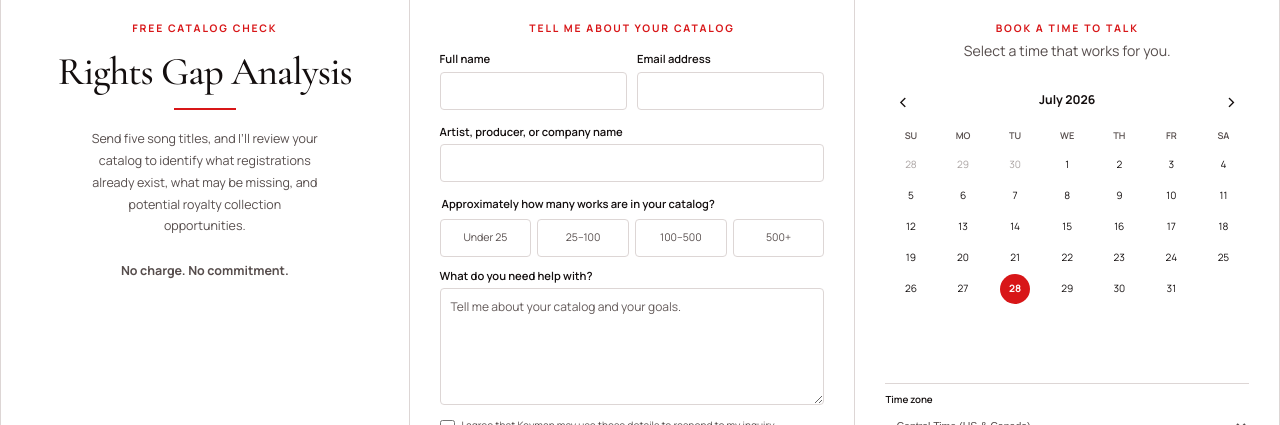
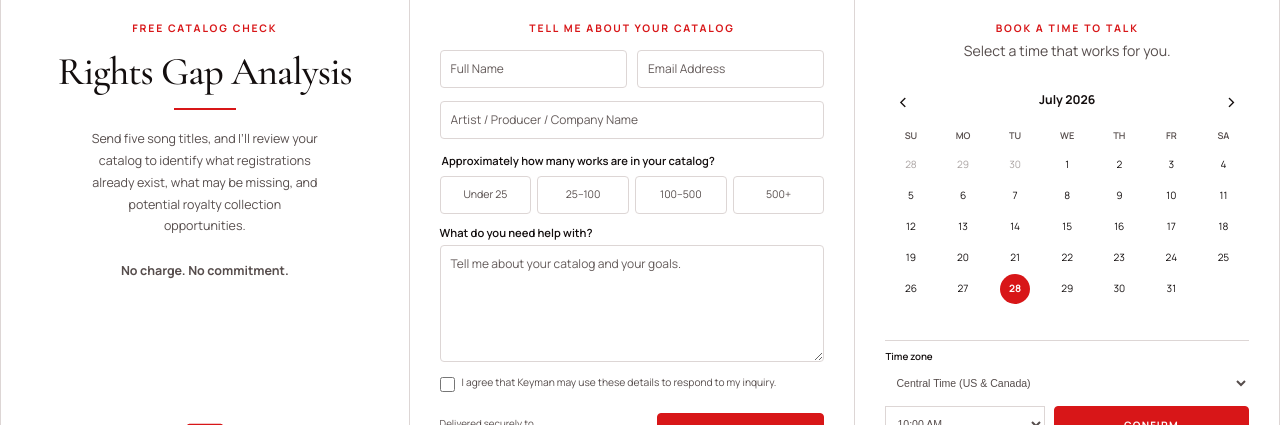
Before and after one commit to digitalcr8tive/keyman-website, a website: page index.html in a window 1280 px wide. Shown: the part 868-1293 px from the top of the page. Drawn offline with nearby package versions, Linux system fonts and the light colour scheme; no server answers.

Commit message:
Tighten Keyman form proportions to reference

```diff
--- a/index.html
+++ b/index.html
@@ -142,19 +142,19 @@
         <form class="inquiry-form" data-form="inquiry" novalidate>
           <div class="form-row">
             <div class="field">
-              <label for="inquiry-name">Full name</label>
-              <input id="inquiry-name" name="fullName" type="text" autocomplete="name" maxlength="100" required>
+              <label class="compact-label" for="inquiry-name">Full name</label>
+              <input id="inquiry-name" name="fullName" type="text" autocomplete="name" maxlength="100" placeholder="Full Name" required>
               <span class="field-error" data-error-for="fullName"></span>
             </div>
             <div class="field">
-              <label for="inquiry-email">Email address</label>
-              <input id="inquiry-email" name="email" type="email" autocomplete="email" maxlength="160" required>
+              <label class="compact-label" for="inquiry-email">Email address</label>
+              <input id="inquiry-email" name="email" type="email" autocomplete="email" maxlength="160" placeholder="Email Address" required>
               <span class="field-error" data-error-for="email"></span>
             </div>
           </div>
           <div class="field">
-            <label for="inquiry-company">Artist, producer, or company name</label>
-            <input id="inquiry-company" name="companyName" type="text" autocomplete="organization" maxlength="140" required>
+            <label class="compact-label" for="inquiry-company">Artist, producer, or company name</label>
+            <input id="inquiry-company" name="companyName" type="text" autocomplete="organization" maxlength="140" placeholder="Artist / Producer / Company Name" required>
             <span class="field-error" data-error-for="companyName"></span>
           </div>
           <fieldset class="catalog-size">
--- a/styles.css
+++ b/styles.css
@@ -1992,6 +1992,18 @@ p {
   gap: 10px;
 }
 
+.inquiry-form .compact-label {
+  position: absolute;
+  width: 1px;
+  height: 1px;
+  padding: 0;
+  margin: -1px;
+  overflow: hidden;
+  clip: rect(0, 0, 0, 0);
+  white-space: nowrap;
+  border: 0;
+}
+
 .form-row {
   gap: 10px;
 }
```
Also changed, not shown: dist/client/index.html, dist/client/styles.css.
